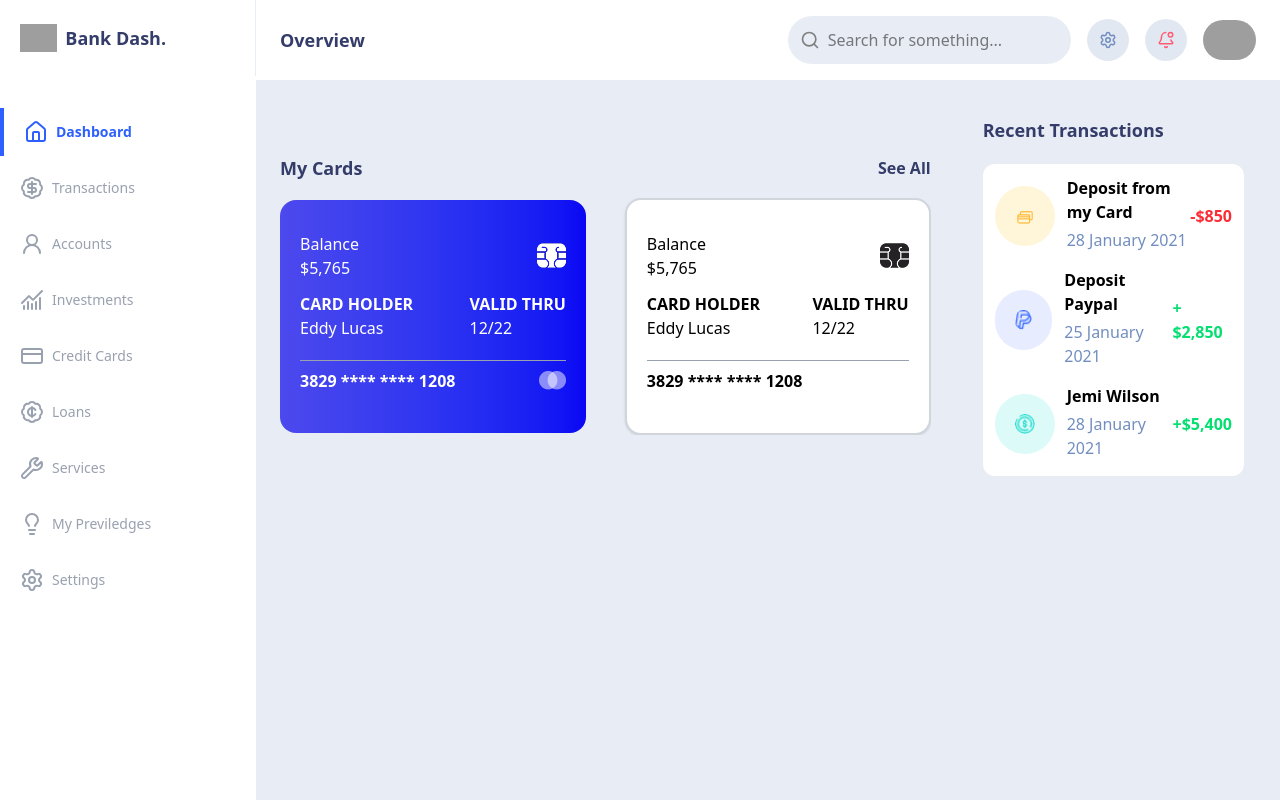
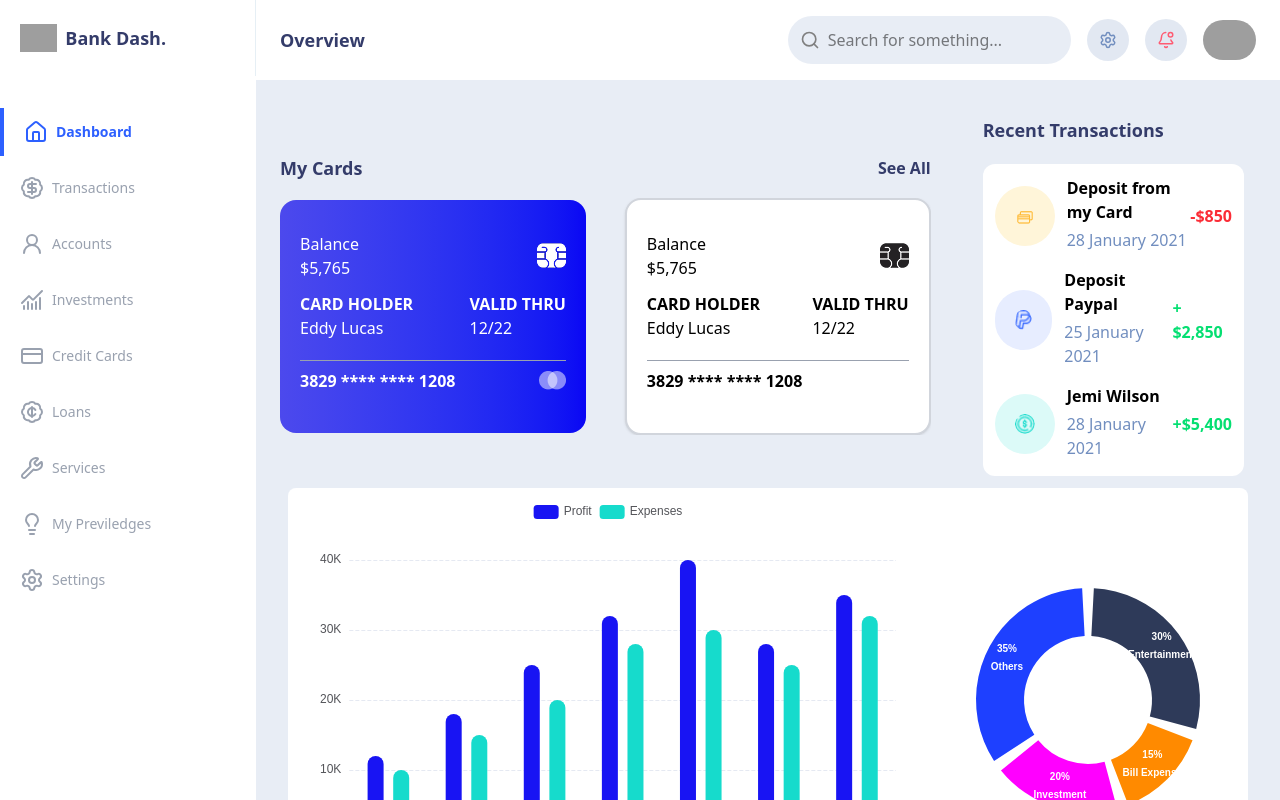
Before and after one commit to Donald2023-source/Bank-Dashboard, a React (Vite) app: page / in a window 1280 px wide. Built offline with nearby package versions, Linux system fonts and the light colour scheme; grey boxes are pictures that could not be loaded.

Commit message:
feat: Pie Chart

```diff
--- a/src/Components/BarChart.jsx
+++ b/src/Components/BarChart.jsx
@@ -1,100 +1,81 @@
-var series = [
-  {
-    data: [120, 200, 150, 80, 70, 110, 130],
-    type: "bar",
-    stack: "a",
-    name: "a",
-  },
-  {
-    data: [10, 46, 64, "-", 0, "-", 0],
-    type: "bar",
-    stack: "a",
-    name: "b",
-  },
-  {
-    data: [30, "-", 0, 20, 10, "-", 0],
-    type: "bar",
-    stack: "a",
-    name: "c",
-  },
-  {
-    data: [30, "-", 0, 20, 10, "-", 0],
-    type: "bar",
-    stack: "b",
-    name: "d",
-  },
-  {
-    data: [10, 20, 150, 0, "-", 50, 10],
-    type: "bar",
-    stack: "b",
-    name: "e",
-  },
-];
+"use client";
 
-/* -------- Stack rounding logic -------- */
-const stackInfo = {};
+import React from "react";
+import ReactECharts from "echarts-for-react";
 
-for (let i = 0; i < series[0].data.length; i++) {
-  for (let j = 0; j < series.length; j++) {
-    const stackName = series[j].stack;
-    if (!stackName) continue;
-
-    if (!stackInfo[stackName]) {
-      stackInfo[stackName] = {
-        stackStart: [],
-        stackEnd: [],
-      };
-    }
-
-    const data = series[j].data[i];
-    if (data && data !== "-") {
-      if (stackInfo[stackName].stackStart[i] == null) {
-        stackInfo[stackName].stackStart[i] = j;
-      }
-      stackInfo[stackName].stackEnd[i] = j;
-    }
-  }
-}
-
-for (let i = 0; i < series.length; i++) {
-  const info = stackInfo[series[i].stack];
-  const data = series[i].data;
-
-  for (let j = 0; j < data.length; j++) {
-    const isEnd = info.stackEnd[j] === i;
-    const topRadius = isEnd ? 20 : 0;
-
-    data[j] = {
-      value: data[j],
-      itemStyle: {
-        borderRadius: [topRadius, topRadius, 0, 0],
-        borderWidth: 0,
-        color: series[i].stack === "a" ? "#1814F3" : "#16DBCC",
-      },
-    };
-  }
-}
-
-option = {
+export default function BarChart({ categories, profitData, expensesData }) {
+  const option = {
+    color: ["#1814F3", "#16DBCC"],
     tooltip: {
       trigger: "axis",
       axisPointer: { type: "shadow" },
+      formatter: (params) => {
+        let result = `${params[0].axisValue}<br/>`;
+        params.forEach((item) => {
+          result += `${item.marker} ${
+            item.seriesName
+          }: ₦${item.value.toLocaleString()}<br/>`;
+        });
+        return result;
+      },
+    },
+    legend: {
+      data: ["Profit", "Expenses"],
+      top: 0,
     },
     grid: {
-    left: "3%",
-    right: "3%",
-    bottom: "3%",
+      left: "5%",
+      right: "5%",
+      bottom: "10%",
+      top: "15%",
       containLabel: true,
     },
     xAxis: {
       type: "category",
-    data: ["Mon", "Tue", "Wed", "Thu", "Fri", "Sat", "Sun"],
+      data: categories,
+      axisLine: { show: false },
       axisTick: { show: false },
     },
     yAxis: {
       type: "value",
+      axisLine: { show: false },
+      axisTick: { show: false },
+      splitLine: {
+        lineStyle: {
+          type: "dashed",
+          color: "#E5E9F2",
         },
-  series,
+      },
+      axisLabel: {
+        formatter: (value) => `${value / 1000}K`,
+      },
+    },
+    series: [
+      {
+        name: "Profit",
+        type: "bar",
+        barGap: "60%",
+        barWidth: 16,
+        data: profitData.map((val) => ({
+          value: val,
+          itemStyle: {
+            borderRadius: [10],
+          },
+        })),
+      },
+      {
+        name: "Expenses",
+        type: "bar",
+        barWidth: 16,
+        data: expensesData.map((val) => ({
+          value: val,
+          itemStyle: {
+            borderRadius: [10],
+          },
+        })),
+      },
+    ],
   };
 
-myChart.setOption(option);
+  return <ReactECharts option={option} style={{ height: 400 }} />;
+}
--- /dev/null
+++ b/src/Components/PieChart.jsx
@@ -0,0 +1,47 @@
+"use client";
+
+import React from "react";
+import ReactECharts from "echarts-for-react";
+
+export default function ExpensePieChart() {
+  const option = {
+    color: ["#2E3A59", "#FF8A00", "#FF00FF", "#1E40FF"],
+    tooltip: {
+      trigger: "item",
+      formatter: "{b}<br/>{c}%",
+    },
+    series: [
+      {
+        name: "Expenses",
+        type: "pie",
+        radius: ["40%", "70%"],
+        center: ["50%", "50%"],
+        padAngle: 6,
+        avoidLabelOverlap: false,
+        label: {
+          show: true,
+          position: "inside",
+          formatter: "{d}%\n{b}",
+          fontSize: 10,
+          fontWeight: "bold",
+          color: "#fff",
+          lineHeight: 18,
+        },
+        labelLine: {
+          show: false,
+        },
+        data: [
+          { value: 30, name: "Entertainment" },
+          { value: 15, name: "Bill Expense" },
+          { value: 20, name: "Investment" },
+          { value: 35, name: "Others" },
+        ],
+        emphasis: {
+          scale: false,
+        },
+      },
+    ],
+  };
+
+  return <ReactECharts option={option} style={{ height: 400 }} />;
+}
--- /dev/null
+++ b/src/Components/QuickTransfer.jsx
@@ -0,0 +1,3 @@
+export default function QuickTransfer() {
+  return <div>Quick Transfer</div>;
+}
--- a/src/Pages/Dashboard.jsx
+++ b/src/Pages/Dashboard.jsx
@@ -1,8 +1,13 @@
 import { Link } from "react-router-dom";
 import DashboardCard from "../Components/DashboardCard";
 import RecentTransaction from "../Components/RecentTransaction";
+import BarChart from "../Components/BarChart";
+import PieChart from "../Components/PieChart";
 
 export default function Dashboard() {
+  const profitData = [12000, 18000, 25000, 32000, 40000, 28000, 35000, 30000];
+  const expensesData = [10000, 15000, 20000, 28000, 30000, 25000, 32000, 27000];
+  const categories = ["Mon", "Tue", "Wed", "Thu", "Fri", "Sat", "Sun"];
   return (
     <>
       <div className="w-full">
@@ -25,6 +30,24 @@ export default function Dashboard() {
             <RecentTransaction />
           </div>
         </section>
+
+        <section className="bg-white mx-2 overflow-x-hidden flex lg:flex-row flex-col items-center rounded-lg my-3">
+          <div className="lg:w-2/3 :w-full w-full py-3">
+            <BarChart
+              expensesData={expensesData}
+              categories={categories}
+              profitData={profitData}
+            />
+          </div>
+          <div className="py-3 lg:w-1/3 w-full">
+            <PieChart
+              investment={350000}
+              entertainment={120000}
+              bills={180000}
+              others={90000}
+            />
+          </div>
+        </section>
       </div>
     </>
   );
```
Lines whose indentation alone changed are shown as unchanged.
